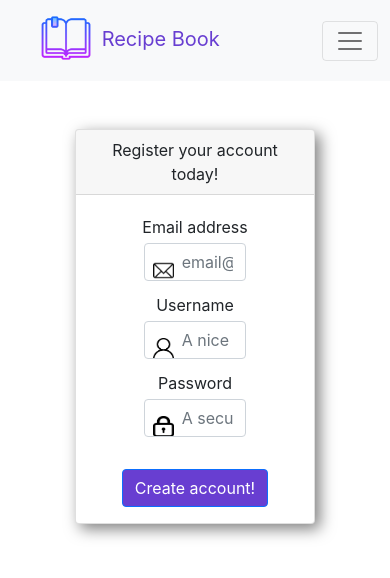
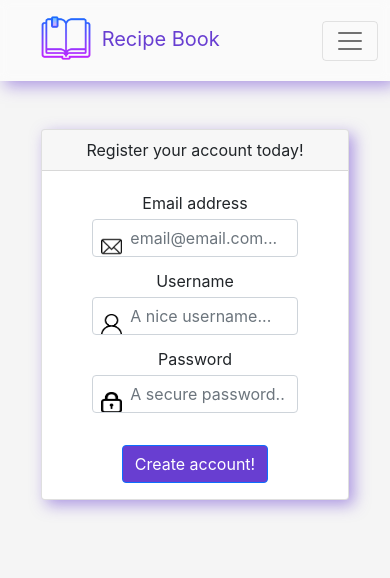
Before and after one commit to Eciric/Recipe-Book, a React (Create React App) app in the folder src/main/webapp/frontend/: page /register in a window 390 px wide. Shown: the top 578 px of the page. Built offline with nearby package versions, Linux system fonts and the light colour scheme.

Commit message:
Navbar and body styling change

```diff
--- a/src/main/webapp/frontend/src/index.css
+++ b/src/main/webapp/frontend/src/index.css
@@ -5,11 +5,19 @@ body {
     sans-serif;
   -webkit-font-smoothing: antialiased;
   -moz-osx-font-smoothing: grayscale;
+  background-color: whitesmoke;
 }
 
 code {
   font-family: source-code-pro, Menlo, Monaco, Consolas, 'Courier New',
     monospace;
+}
+
+.navbar {
+  background-color: rgba(255, 255, 255, 0.5) !important;
+	box-shadow: 5px 5px 15px rgba(104, 62, 209, 0.5);
+  -webkit-backdrop-filter: blur(5px);
+  backdrop-filter: blur(5px);
 }
 
 .nav-link {
@@ -21,17 +29,44 @@ code {
 }
 
 .card {
-  box-shadow: 5px 5px 15px rgba(0,0,0, 0.5);
+  box-shadow: 5px 5px 15px rgba(104, 62, 209, 0.5);
   max-width: 70%;
   margin: 0 auto;
 }
 
 .form-control {
-  width: 50%;
+  max-width: 50%;
   margin: 0 auto;
   text-indent:25px;
 }
 
+@media only screen and (max-width: 768px) {
+  .card {
+    box-shadow: 5px 5px 15px rgba(104, 62, 209, 0.5);
+    max-width: 90%;
+    margin: 0 auto;
+  }
+
+  .form-control {
+    max-width: 85%;
+    margin: 0 auto;
+    text-indent:25px;
+  }
+}
+
+@media only screen and (max-width: 992px) {
+  .card {
+    box-shadow: 5px 5px 15px rgba(104, 62, 209, 0.5);
+    max-width: 90%;
+    margin: 0 auto;
+  }
+
+  .form-control {
+    max-width: 75%;
+    margin: 0 auto;
+    text-indent:25px;
+  }
+}
 #inputEmail {
   background-image:url(./images/envelope.png);
   background-repeat: no-repeat;
```
